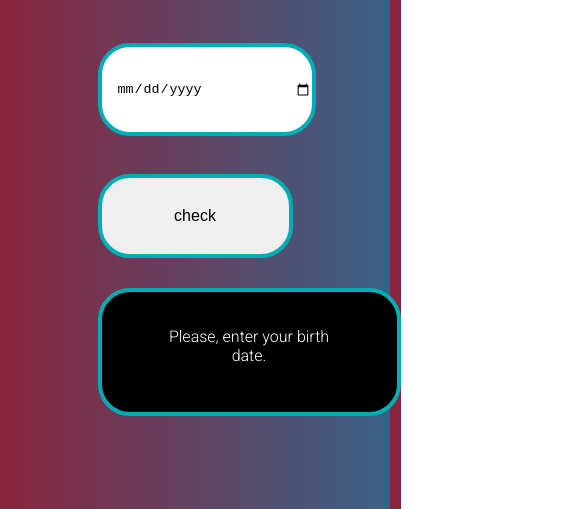
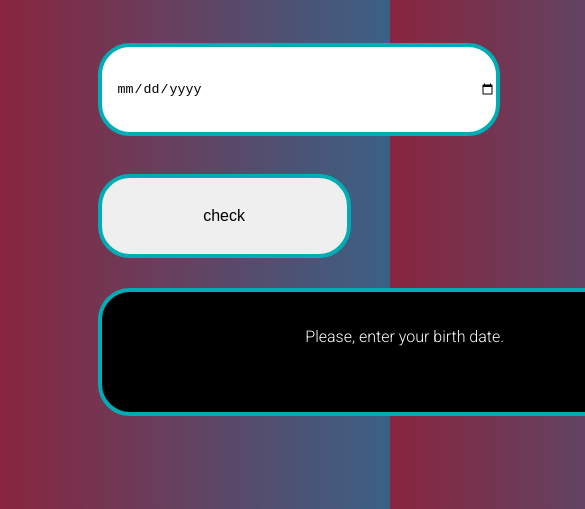
Before and after one commit to raman1999/pallindrome-birthday, a plain HTML site: page index.html in a window 390 px wide. Shown: the part 194-703 px from the top of the page, 585 px wide, since content can reach past the window. Drawn offline with nearby package versions, Linux system fonts and the light colour scheme.

Commit message:
Update style.css

```diff
--- a/style.css
+++ b/style.css
@@ -97,18 +97,3 @@ button:hover{
     color:white;
 
   }
-
-  @media only screen and (max-width: 600px) {
-    .container {
-
-      max-width: 100%;
-    }
-
-    h1,input,button{
-        max-width: 100%;
-    }
-
-    .result{
-        max-width: 100%;
-    }
-  }
```
